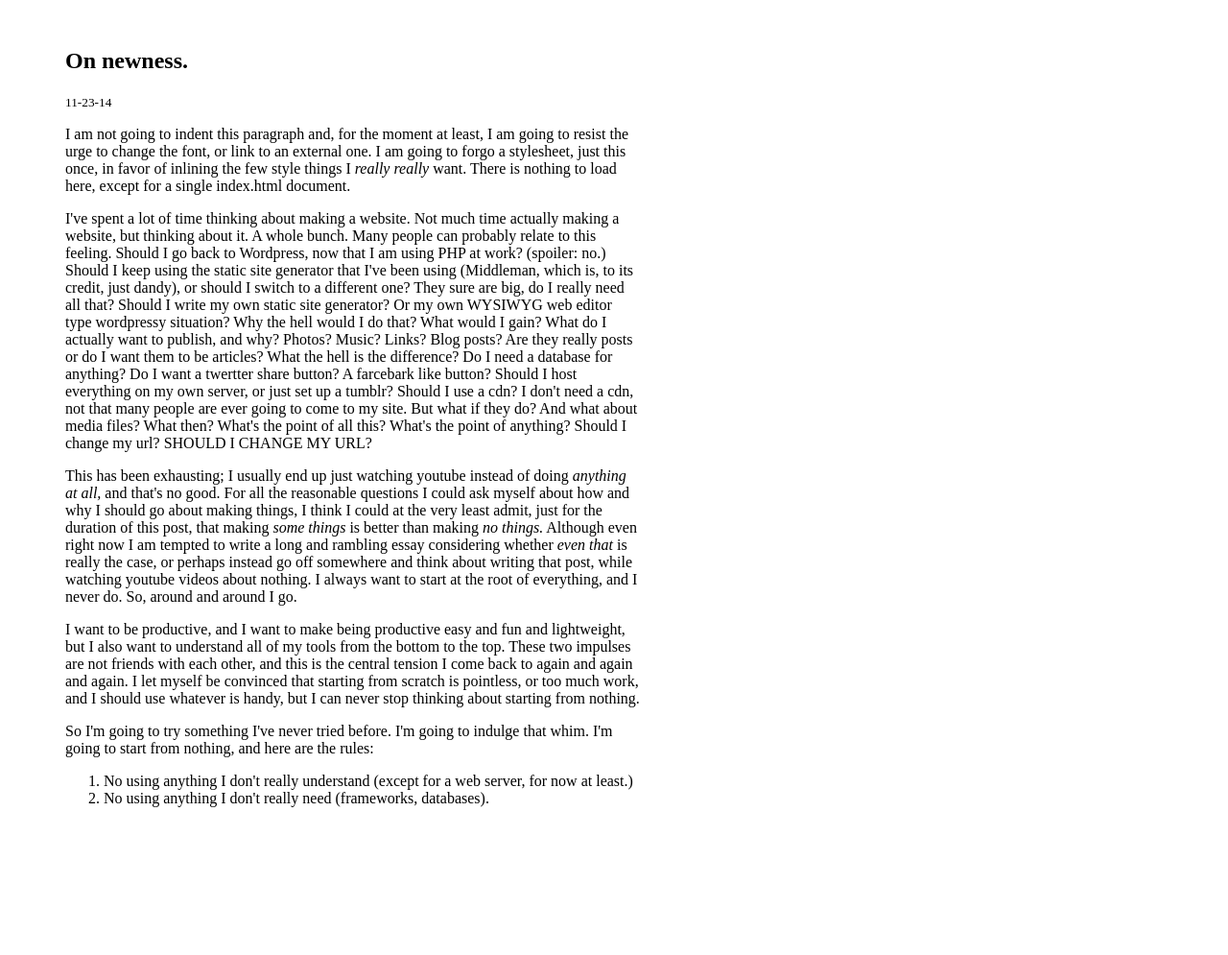
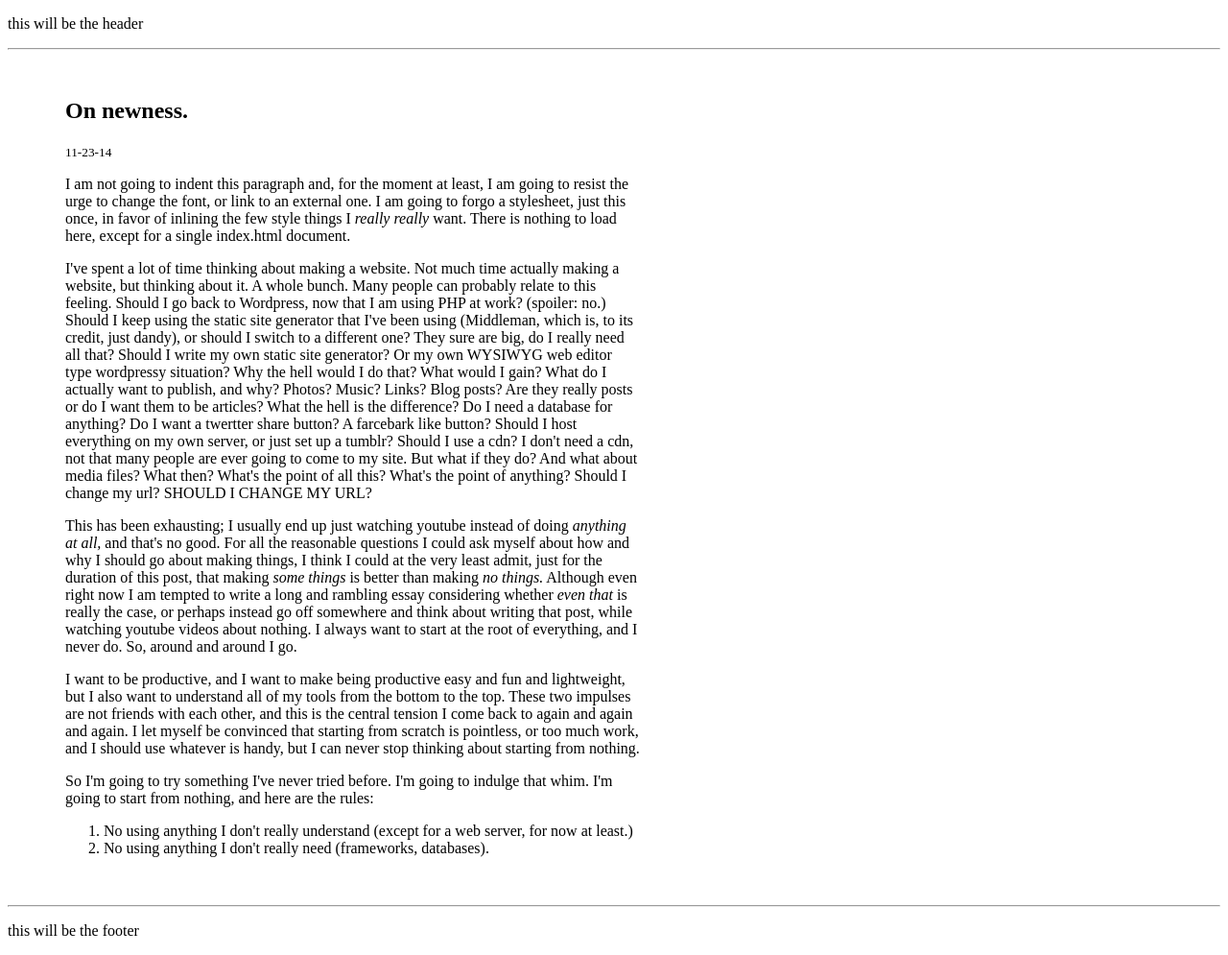
Before and after one commit to urthbound/site, a plain HTML site: page index.html in a window 1280 px wide. Shown: the whole page at 96% size. Before the commit the page ends 891 px from the top, so only its background shows below. Drawn offline with Linux system fonts and the light colour scheme.

Commit message:
add main.js

```diff
--- /dev/null
+++ b/footer.html
@@ -0,0 +1,2 @@
+<hr>
+<p>this will be the footer</p>
--- /dev/null
+++ b/header.html
@@ -0,0 +1,2 @@
+<p>this will be the header</p>
+<hr>
--- a/index.html
+++ b/index.html
@@ -13,6 +13,7 @@
 
         <p><small>11-23-14</small></p>
 
+        <div id="header"></div>
 
         <p>
             I am not going to indent this paragraph and, for the moment at least, I am
@@ -61,8 +62,7 @@
 
     </div>
 
-    <div id="footer">
-    </div>
+    <div id="footer"></div>
 
 </body>
 
--- /dev/null
+++ b/main.js
@@ -0,0 +1,10 @@
+function get(url) {
+     xmlHttp = new XMLHttpRequest();
+     xmlHttp.open("GET", url , false);
+     xmlHttp.send("null");
+     return xmlHttp.response;
+ }
+
+
+ document.getElementById("footer").innerHTML = get("footer.html");
+ document.getElementById("header").innerHTML = get("header.html");
```
